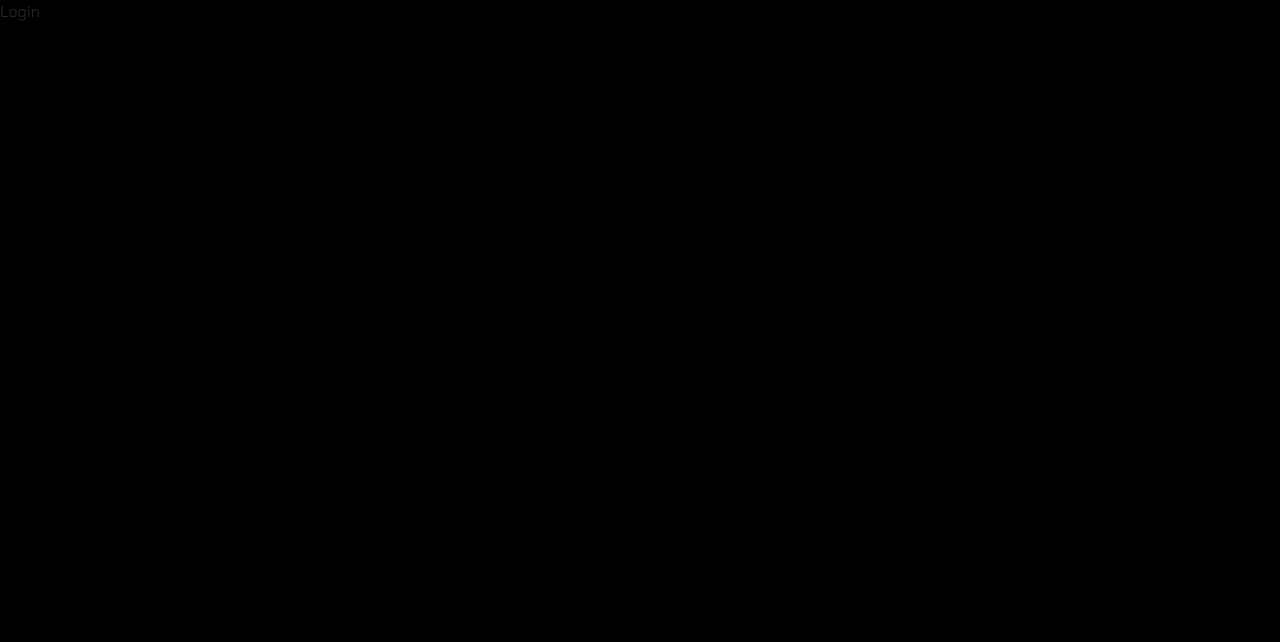
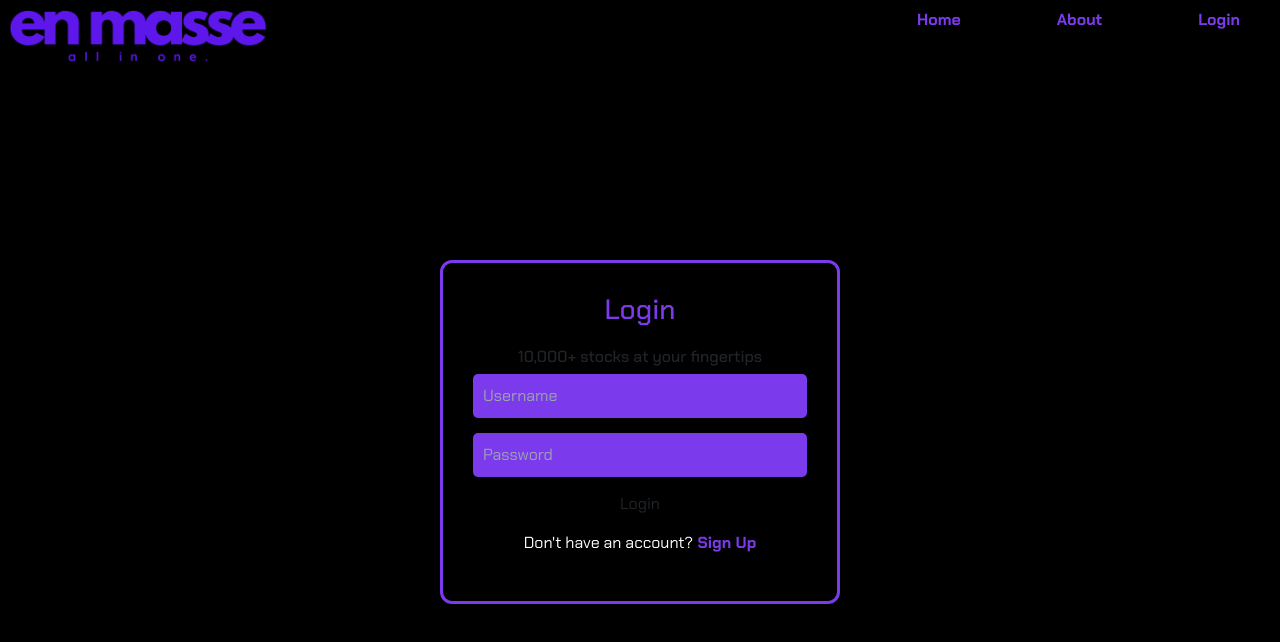
Before and after one commit to juroyye/capstone1, a React (Create React App) app: page /login in a window 1280 px wide. Shown: the top 642 px of the page. Built offline with nearby package versions, Linux system fonts and the light colour scheme.

Commit message:
fully built out login form, playing with color schemes

```diff
--- a/src/pages/Landing/BodyDiv.jsx
+++ b/src/pages/Landing/BodyDiv.jsx
@@ -2,6 +2,8 @@ import React from 'react';
 import './BodyDiv.css';
 import demoImg from '../../imports/images/demo-img-capstone.jpg';
 import { Carousel } from 'react-bootstrap';
+import demoImg2 from '../../imports/images/demoImg2.jpg'
+import demoImg3 from '../../imports/images/demoImg3.jpg'
 
 const BodyDiv = () => {
   return (
@@ -12,10 +14,10 @@ const BodyDiv = () => {
             <img className="d-block w-100" src={demoImg} alt="First slide" />
           </Carousel.Item>
           <Carousel.Item>
-            <img className="d-block w-100" src={demoImg} alt="Second slide" />
+            <img className="d-block w-100" src={demoImg2} alt="Second slide" />
           </Carousel.Item>
           <Carousel.Item>
-            <img className="d-block w-100" src={demoImg} alt="Third slide" />
+            <img className="d-block w-100" src={demoImg3} alt="Third slide" />
           </Carousel.Item>
         </Carousel>
       </div>
--- a/src/pages/Login/Login.css
+++ b/src/pages/Login/Login.css
@@ -0,0 +1,69 @@
+.loginBod {
+    font-family: Arial, sans-serif;
+    display: flex;
+    justify-content: center;
+    align-items: center;
+    height: 100vh;
+    width: 100%;
+    margin: 0;
+  }
+
+  .login-container {
+    display: flex;
+    justify-content: center;
+    align-items: center;
+    width: 100%;
+    max-width: 400px;
+  }
+
+  .login-form {
+    /* background-color: rgb(124, 58, 237); */
+    border: 3px solid rgb(124, 58, 237);
+    backdrop-filter: blur(10px);
+    border-radius: 12px;
+    padding: 30px;
+    box-shadow: 0 8px 15px rgba(0, 0, 0, 0.2);
+    width: 100%;
+    text-align: center;
+  }
+
+  .login-form h3 {
+    color: rgb(124, 58, 237);
+    margin-bottom: 20px;
+  }
+
+  .form-group {
+    margin-bottom: 15px;
+  }
+
+  .form-group input {
+    width: 100%;
+    padding: 10px;
+    border: none;
+    border-radius: 5px;
+    outline: none;
+    background: rgb(124, 58, 237);
+    font-size: 16px;
+  }
+
+  .form-group input:focus {
+    background: rgba(255, 255, 255, 1);
+    box-shadow: 0 0 5px rgba(255, 255, 255, 0.8);
+  }
+
+
+  .signup-text {
+    margin-top: 15px;
+    color: #fff;
+  }
+
+  .signup-link {
+    color: rgb(124, 58, 237);
+    text-decoration: none;
+    font-weight: bold;
+    cursor: pointer;
+  }
+
+  .signup-link:hover {
+    text-decoration: underline;
+  }
--- a/src/pages/Login/Login.jsx
+++ b/src/pages/Login/Login.jsx
@@ -1,12 +1,35 @@
-import { Outlet } from 'react-router-dom'
+// import { Outlet } from 'react-router-dom'
 import '../Login/Login.css'
 
 import React from 'react'
+import Navbar from '../../components/navbar/Navbar'
 
 const Login = () => {
   return (
-    <div>
-      Login
+    <div className='login-page'>
+
+        <Navbar/>
+
+    <div className='loginBod'>
+
+      <div class="login-container">
+  <form class="login-form">
+    <h3>Login</h3>
+    <h6>10,000+ stocks at your fingertips</h6>
+    <div class="form-group">
+      <input type="text" placeholder="Username" required />
+    </div>
+    <div class="form-group">
+      <input type="password" placeholder="Password" required />
+    </div>
+    <button type="submit">Login</button>
+    <p class="signup-text">
+      Don't have an account?
+       <a href="#" class="signup-link"> Sign Up</a>
+    </p>
+  </form>
+</div>
+    </div>
     </div>
   )
 }
```
Also changed, not shown: src/imports/images/demoImg2.jpg (added), src/imports/images/demoImg3.jpg (added).
